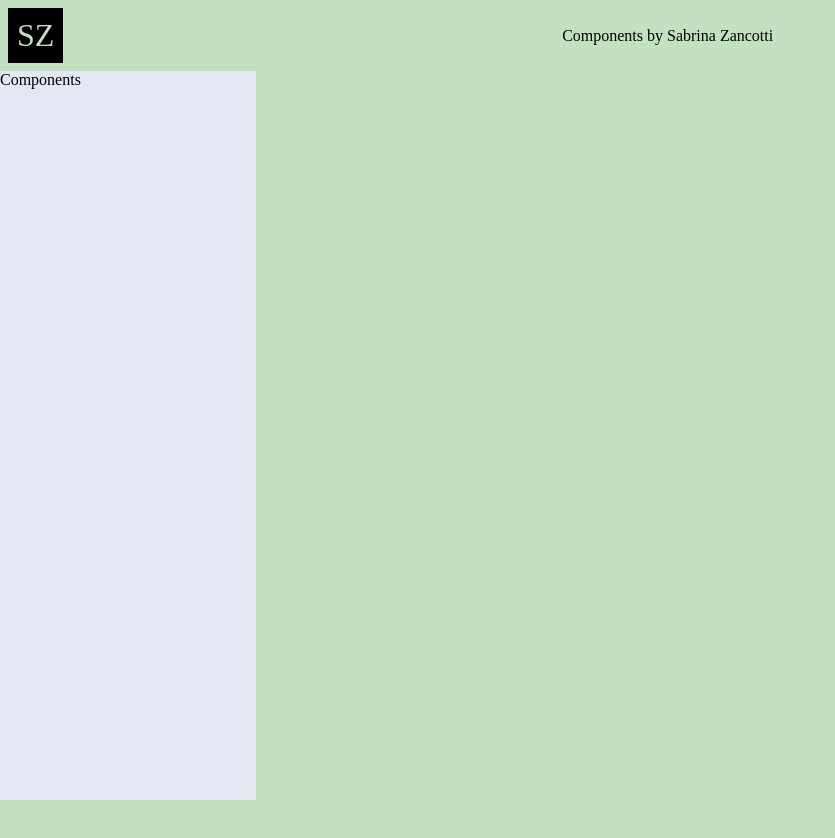
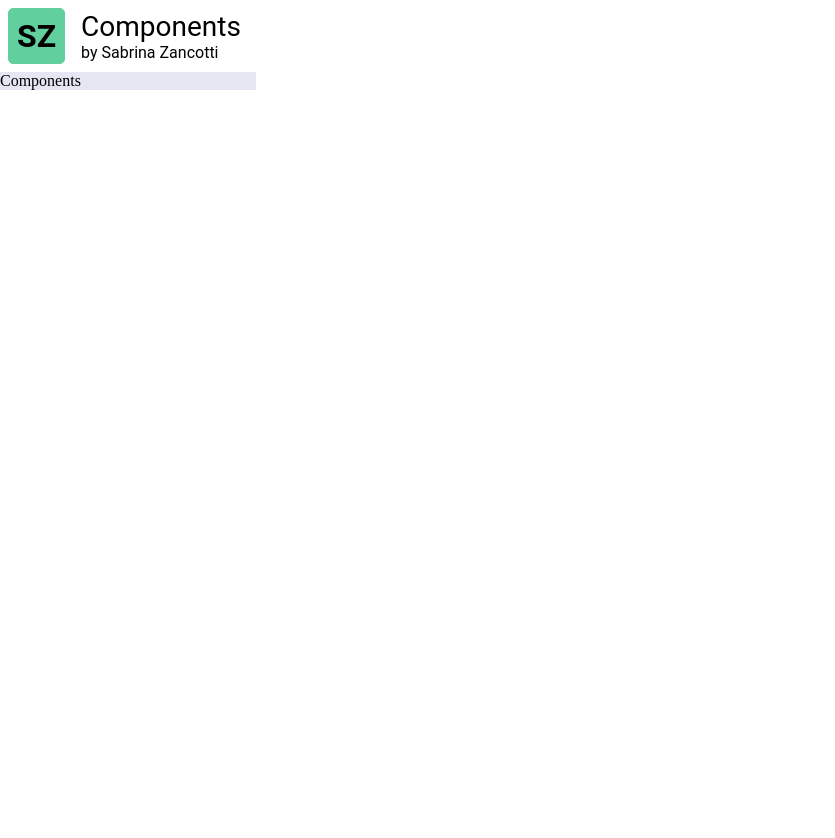
Before and after one commit to Zancotti/components, a React (Vite) app: page / in a window 1280 px wide. Shown: the top 838 px of the page, without its empty margins (0-835 px from the left). Before the commit the page ends 800 px from the top, so only its background shows below. Built offline with nearby package versions, Linux system fonts and the light colour scheme.

Commit message:
Updated the styling on the header and added empty containers to be able to scroll

```diff
--- a/src/App.tsx
+++ b/src/App.tsx
@@ -23,6 +23,8 @@ const App = () => {
     <Container>
       <Header isScrolled={scrolled} />
       <Sidebar />
+      <EmptyContainer />
+      <EmptyContainer />
     </Container>
   );
 };
@@ -30,8 +32,12 @@ const App = () => {
 export default App;
 
 const Container = styled.div`
-  display: flex;
+  display: grid;
+  grid-auto-columns: 1fr, 1fr, 1frs;
   flex-direction: column;
   width: 100%;
   height: 100dvh;
 `;
+const EmptyContainer = styled.div`
+  height: 100dvh;
+`;
--- a/src/assets/Header.tsx
+++ b/src/assets/Header.tsx
@@ -8,7 +8,16 @@ const Header: React.FC<HeaderProps> = ({ isScrolled }) => {
   return (
     <Container $isScrolled={isScrolled}>
       <Initials $isScrolled={isScrolled}>SZ</Initials>
-      <SecondaryTitle $isScrolled={isScrolled}>Components by Sabrina Zancotti</SecondaryTitle>
+      <SecondaryTitleContainer>
+        <SecondaryTitle $isScrolled={isScrolled}>Components</SecondaryTitle>
+
+        <SecondaryTitle2 $isScrolled={isScrolled}>
+          by{" "}
+          <GitHubLink $isScrolled={isScrolled} href="https://github.com/Zancotti" target="_blank">
+            Sabrina Zancotti
+          </GitHubLink>
+        </SecondaryTitle2>
+      </SecondaryTitleContainer>
     </Container>
   );
 };
@@ -17,27 +26,50 @@ export default Header;
 
 const Container = styled.div<{ $isScrolled: boolean }>`
   display: flex;
-  text-align: center;
   padding: 0.5rem;
-  background-color: ${({ $isScrolled }) => ($isScrolled ? "#000" : "rgb(193, 225, 193)")};
+  background-color: ${({ $isScrolled }) => ($isScrolled ? "#242424" : "white")};
   position: sticky;
   top: 0;
   z-index: 1000;
   transition: background-color 0.2s ease, color 0.2s ease;
+  row-gap: 10rem;
+  font-family: "Roboto", sans-serif;
 `;
 
 const Initials = styled.div<{ $isScrolled: boolean }>`
   font-size: 2rem;
   padding: 0.5rem;
-  border: ${({ $isScrolled }) => ($isScrolled ? "1px solid rgb(193, 225, 193)" : "1px solid black")};
-  background-color: ${({ $isScrolled }) => ($isScrolled ? "rgb(193, 225, 193)" : "#000")};
-  color: ${({ $isScrolled }) => ($isScrolled ? "#000" : "rgb(193, 225, 193)")};
-  transition: background-color 0.2s ease, color 0.2s ease;
+  border: 1px solid rgb(97, 208, 158);
+  border-radius: 5px;
+  background-color: rgb(97, 208, 158);
+  font-weight: 700;
 `;
+
+const SecondaryTitleContainer = styled.div`
+  display: flex;
+  flex-direction: column;
+  justify-content: center;
+  align-items: flex-start;
+  padding-left: 1rem;
+`;
+
 const SecondaryTitle = styled.div<{ $isScrolled: boolean }>`
+  font-size: 1.75em;
+  color: ${({ $isScrolled }) => ($isScrolled ? "rgb(97, 208, 158)" : "#000")};
+  transition: color 0.2s ease;
+  text-align: center;
+`;
+
+const SecondaryTitle2 = styled(SecondaryTitle)`
   font-size: 1rem;
-  align-self: center;
-  margin: 0 auto;
-  color: ${({ $isScrolled }) => ($isScrolled ? "rgb(193, 225, 193)" : "#000")};
+`;
+
+const GitHubLink = styled.a<{ $isScrolled: boolean }>`
+  color: ${({ $isScrolled }) => ($isScrolled ? "rgb(97, 208, 158)" : "#000")};
+  text-decoration: none;
   transition: color 0.2s ease;
+
+  &:hover {
+    color: ${({ $isScrolled }) => ($isScrolled ? "white" : "rgb(97, 208, 158)")};
+  }
 `;
--- a/src/index.css
+++ b/src/index.css
@@ -1,4 +1,3 @@
 body {
   margin: 0;
-  background-color: rgb(193, 225, 193);
 }
```
